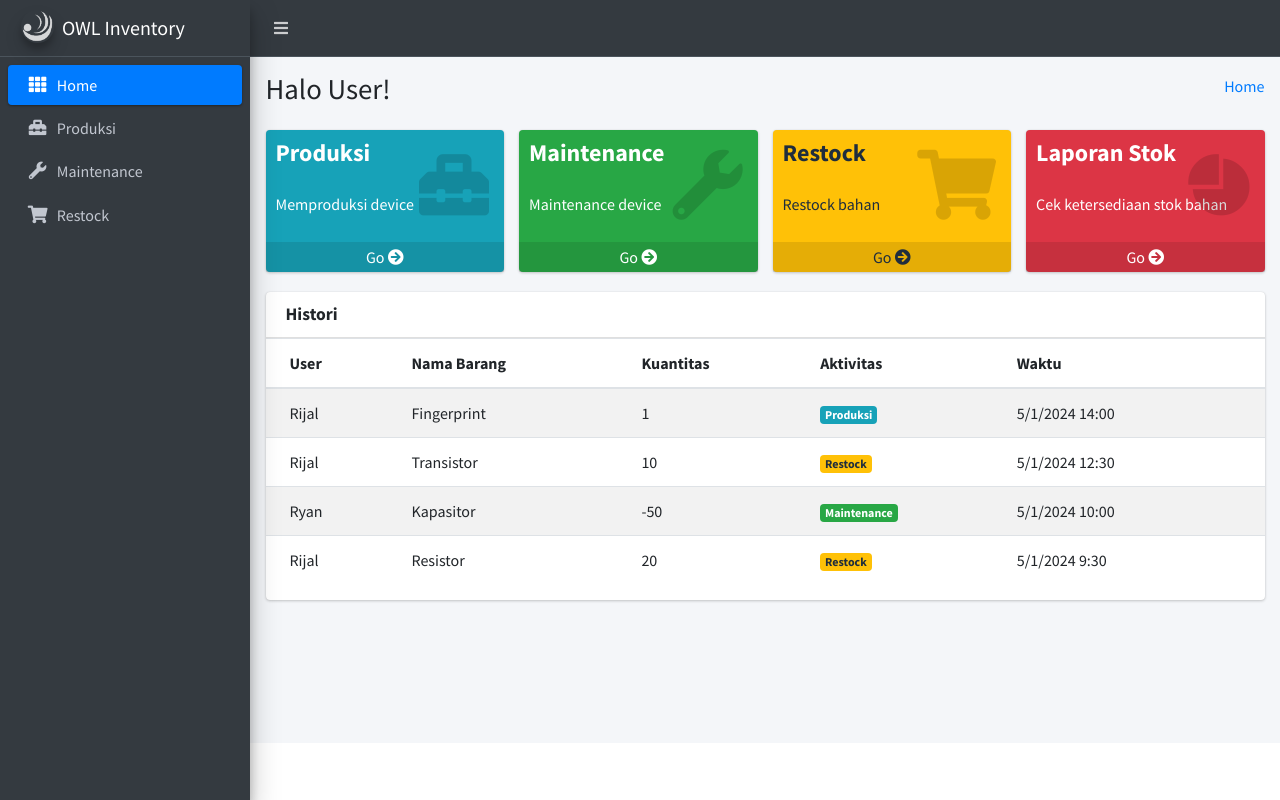
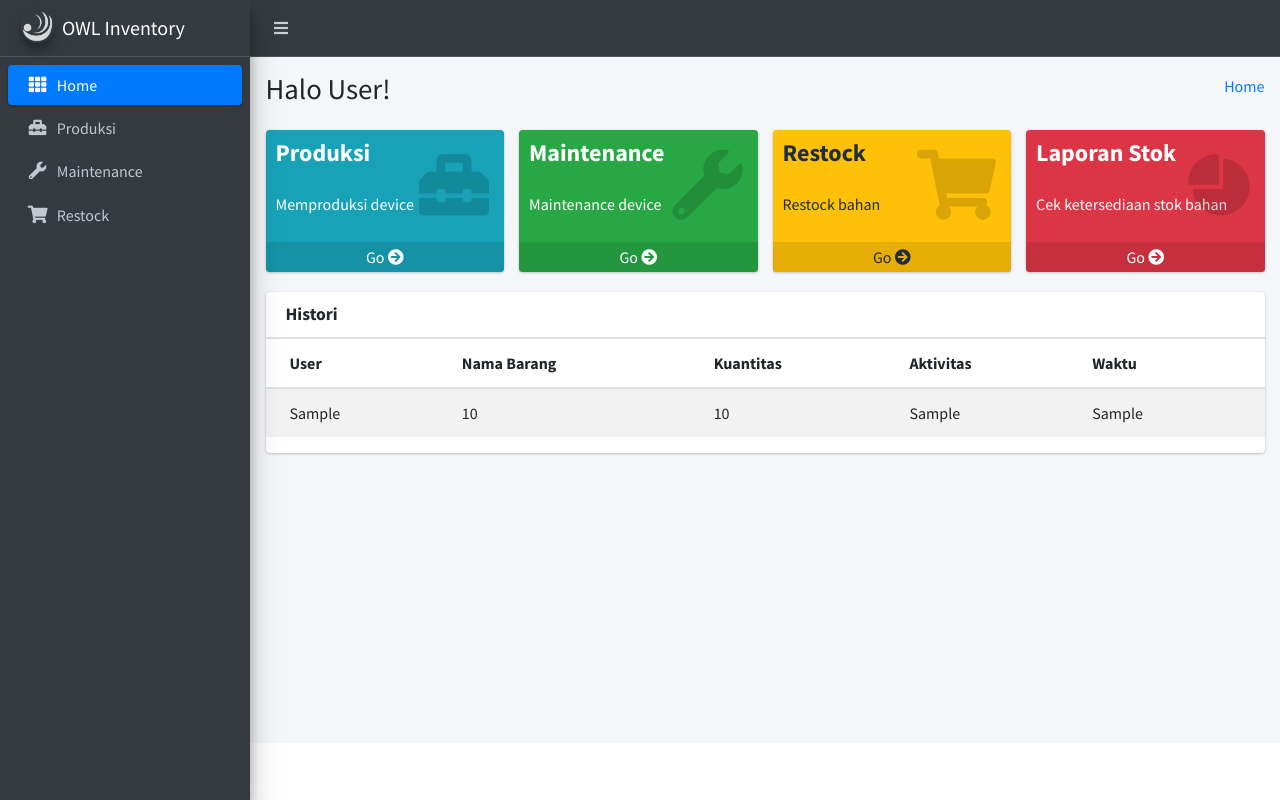
Before and after one commit to munovrizall/owl_inventory, a PHP site: page /homepage.php in a window 1280 px wide. Run offline with PHP 8.4, Linux system fonts and the light colour scheme; tables that the repository leaves empty or names only in its code hold one stand-in row (values such as "Sample post"); some libraries are stand-ins or nearby versions.

Commit message:
Update homepage.php

```diff
--- a/homepage.php
+++ b/homepage.php
@@ -1,3 +1,19 @@
+<?php
+$serverName = "localhost";
+$userName = "root";
+$password = "";
+$dbName = "databaseinventory";
+
+$conn = new mysqli($serverName, $userName, $password, $dbName);
+
+if ($conn->connect_error) {
+    die("Connection failed: " . $conn->connect_error);
+}
+
+$query = "SELECT * FROM historis ORDER BY waktu DESC LIMIT 20";
+$result = mysqli_query($conn, $query);
+
+?>
 <!DOCTYPE html>
 <html lang="en">
 
@@ -199,33 +215,21 @@
                     </thead>
                     <tbody>
                       <tr>
-                        <td>Rijal</td>
-                        <td>Fingerprint</td>
-                        <td>1</td>
-                        <td><span class="badge bg-info">Produksi</span></td>
-                        <td>5/1/2024 14:00</td>
+                      <?php
+
+                      while($row = mysqli_fetch_assoc($result))
+                      {
+                      ?>
+                        <td><?php echo $row["pengguna"]; ?></td>
+                        <td><?php echo $row["stok_id"]; ?></td>
+                        <td><?php echo $row["quantity"]; ?></td>
+                        <td><?php echo $row["activity"]; ?></td>
+                        <td><?php echo $row["waktu"]; ?></td>
+
                       </tr>
-                      <tr>
-                        <td>Rijal</td>
-                        <td>Transistor</td>
-                        <td>10</td>
-                        <td><span class="badge bg-warning">Restock</span></td>
-                        <td>5/1/2024 12:30</td>
-                      </tr>
-                      <tr>
-                        <td>Ryan</td>
-                        <td>Kapasitor</td>
-                        <td>-50</td>
-                        <td><span class="badge bg-success">Maintenance</span></td>
-                        <td>5/1/2024 10:00</td>
-                      </tr>
-                      <tr>
-                        <td>Rijal</td>
-                        <td>Resistor</td>
-                        <td>20</td>
-                        <td><span class="badge bg-warning">Restock</span></td>
-                        <td>5/1/2024 9:30</td>
-                      </tr>
+                      <?php
+                        }
+                      ?>
                     </tbody>
                   </table>
                 </div>
```
